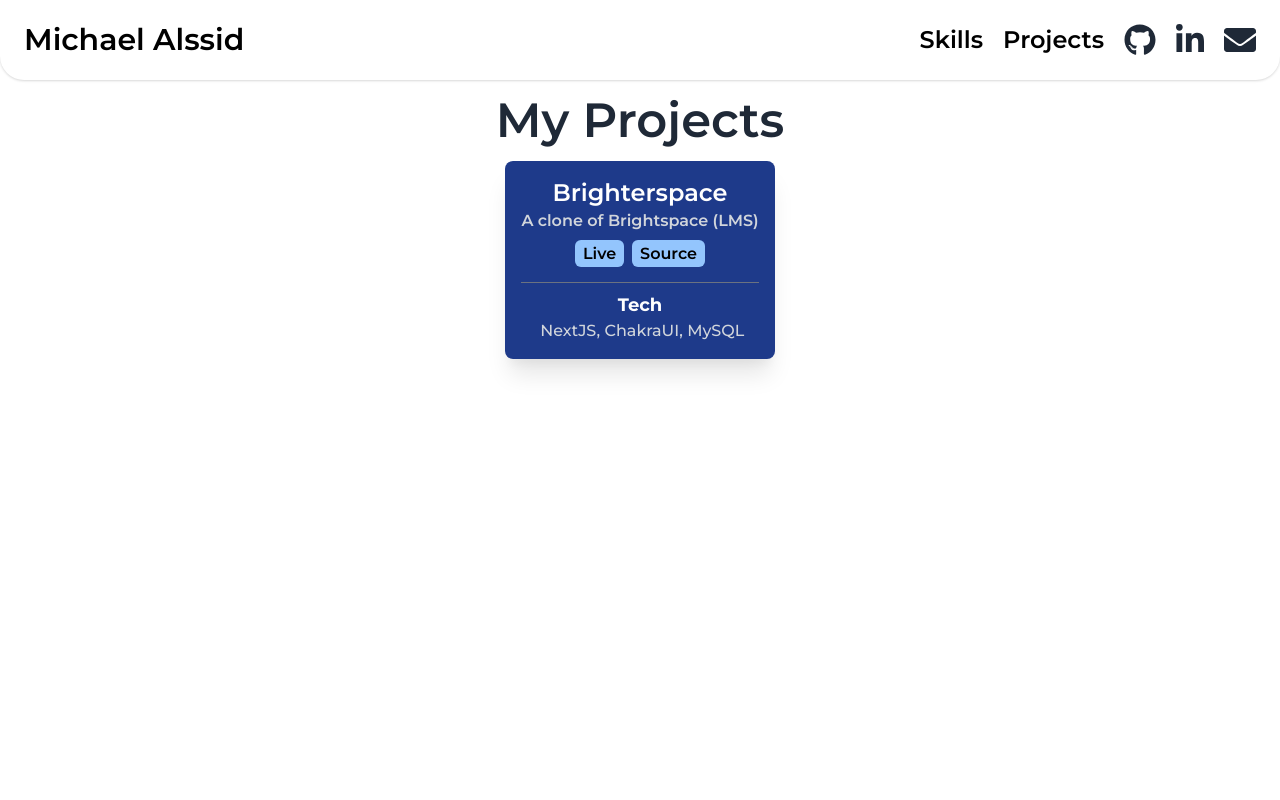
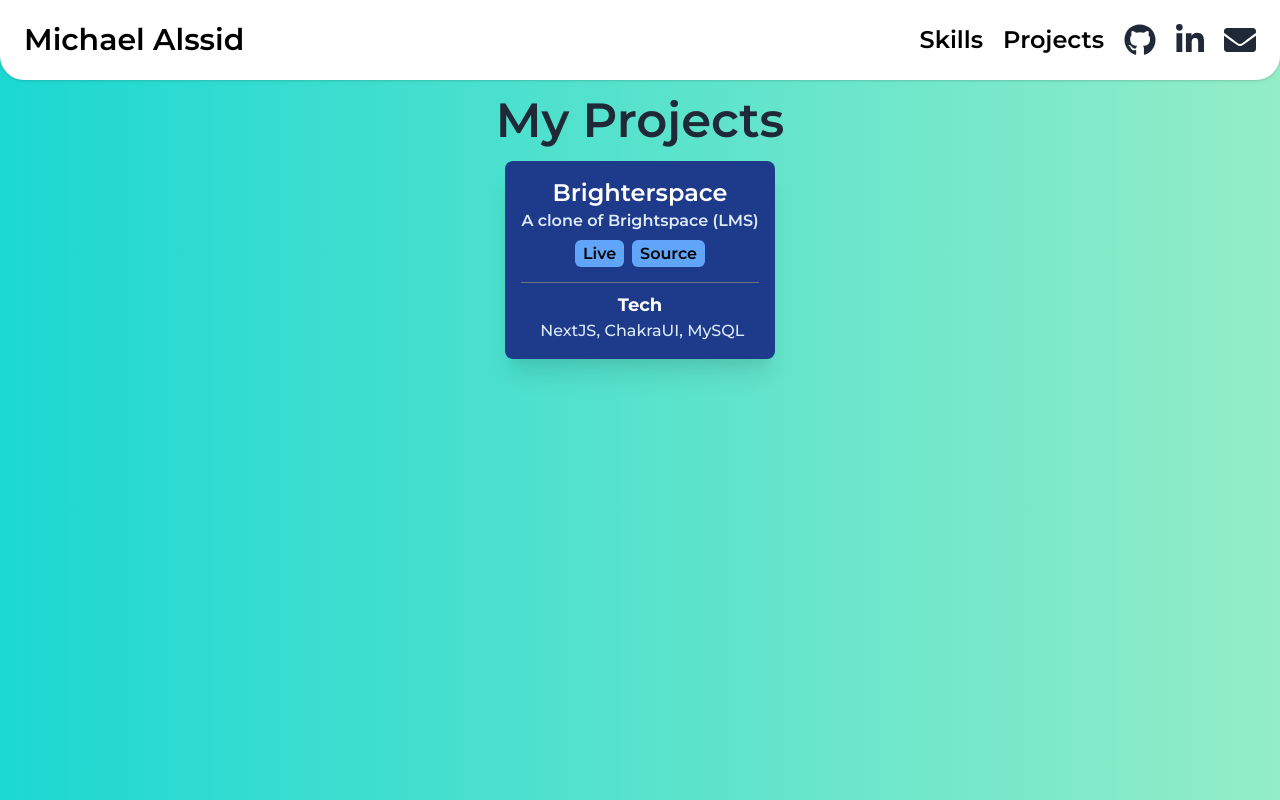
Before and after one commit to malssid/Portfolio, a Next.js app: page /projects in a window 1280 px wide. Built offline with nearby package versions, Linux system fonts and the light colour scheme.

Commit message:
added gradient

```diff
--- a/components/Project.js
+++ b/components/Project.js
@@ -4,20 +4,20 @@
   return (
     <div className="shadow-xl bg-blue-900 mb-3 p-4 rounded-lg mx-3 text-center">
       <h1 className="text-2xl text-white">{name}</h1>
-      <h2 className="text-md text-gray-300">{desc}</h2>
+      <h2 className="text-md text-blue-100">{desc}</h2>
       <div className="flex flex-col mt-2 divide-y divide-gray-500">
         <div className="space-x-2 mb-4">
           <a
             href={livelink}
             target="_blank"
-            className="transition duration-500 ease-in-out hover:bg-blue-200 transform hover:scale-95 text-md cursor-pointer bg-blue-300 rounded-md text-center px-2 py-1"
+            className="transition duration-500 ease-in-out hover:bg-blue-300 transform text-md cursor-pointer bg-blue-400 rounded-md text-center px-2 py-1"
           >
             Live
           </a>
           <a
             href={ghublink}
             target="_blank"
-            className="transition duration-500 ease-in-out hover:bg-blue-200 transform hover:scale-95 text-md cursor-pointer bg-blue-300 rounded-md text-center px-2 py-1 mt-2"
+            className="transition duration-500 ease-in-out hover:bg-blue-300 transform text-md cursor-pointer bg-blue-400 rounded-md text-center px-2 py-1 mt-2"
           >
             Source
           </a>
@@ -26,7 +26,7 @@
           <h2 className="font-bold text-lg mt-2 text-white">Tech</h2>
           <div className="flex flex-wrap justify-center">
             {tech.map((item, index) => (
-              <p className="text-gray-300" key={index}>
+              <p className="text-blue-100" key={index}>
                 &nbsp;{item}
               </p>
             ))}
--- a/pages/_app.js
+++ b/pages/_app.js
@@ -7,7 +7,7 @@
 
 function MyApp({ Component, pageProps }) {
   return (
-    <div className="min-h-screen">
+    <div className="min-h-screen" id="screenGradient">
       <Header />
       <Component {...pageProps} />
     </div>
--- a/styles/globals.css
+++ b/styles/globals.css
@@ -36,3 +36,7 @@
    60% { transform: rotate( 0.0deg) }  /* Reset for the last half to pause */
   100% { transform: rotate( 0.0deg) }
 }
+
+#screenGradient {
+  background: linear-gradient(to right, #1cd8d2, #93edc7);
+}
```
